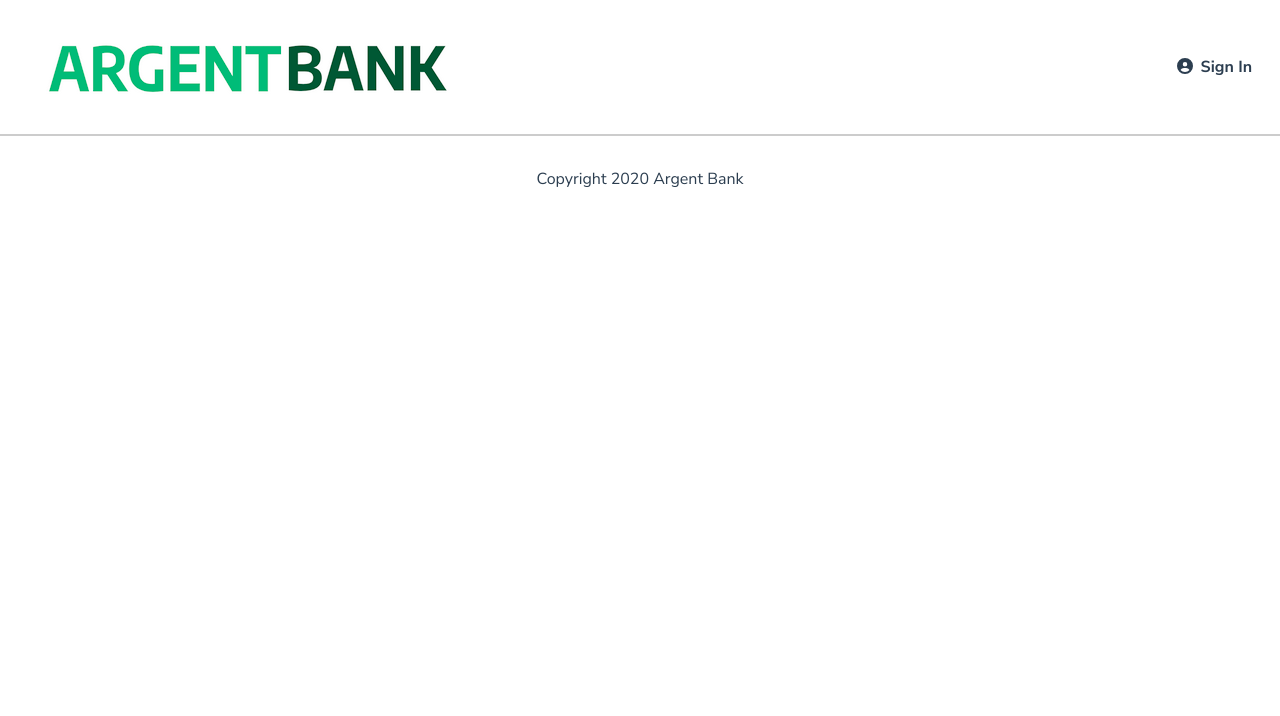
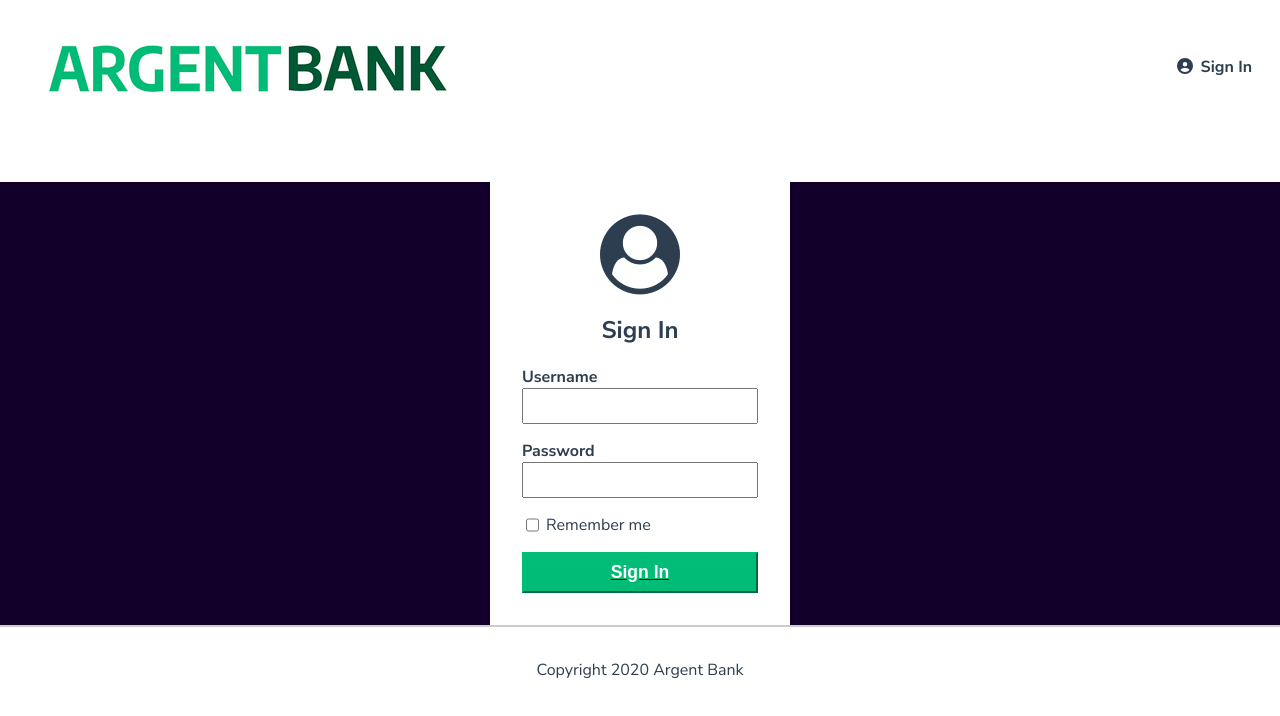
Before and after one commit to MarineHgns/hr-net, a React (Create React App) app: page /sign-in in a window 1280 px wide. Shown: the top 716 px of the page. Built offline with nearby package versions, Linux system fonts and the light colour scheme.

Commit message:
add sign in pages

```diff
--- a/src/App.jsx
+++ b/src/App.jsx
@@ -3,6 +3,7 @@ import Footer from "./components/footer";
 import Home from "./pages/home";
 import "./css/style.css"
 import Header from "./components/header";
+import SignIn from "./pages/sign-in";
 
 function App() {
   return (
@@ -11,6 +12,8 @@ function App() {
           <Routes>
             <Route exact path="/" element={<Home />}/>
             <Route path="/argent-bank-app" element={<Home />}/>
+            <Route path="/sign-in" element={<SignIn/>}/>
+
             {/* <Route path="/user/:id" element={<Dashboard />} />
             <Route path="/sport-see/user/:id" element={<Dashboard />} />
             <Route path="/*" element={<Error />}/>
--- /dev/null
+++ b/src/pages/sign-in.jsx
@@ -0,0 +1,34 @@
+import { Link } from "react-router-dom"
+
+function SignIn() {
+    return (
+        <main class="main bg-dark">
+            <section class="sign-in-content">
+                <i class="fa fa-user-circle sign-in-icon"></i>
+                <h1>Sign In</h1>
+
+            <form>
+                <div class="input-wrapper">
+                    <label for="username">Username</label>
+                    <input type="text" id="username" />
+                </div>
+                <div class="input-wrapper">
+                    <label for="password">Password</label>
+                    <input type="password" id="password" />
+                </div>
+                <div class="input-remember">
+                    <input type="checkbox" id="remember-me"/>
+                    <label for="remember-me">Remember me</label>
+                </div>
+
+                <Link to="/user">
+                <button class="sign-in-button">Sign In</button>
+                </Link>
+
+            </form>
+            </section>
+        </main>
+    )
+}
+
+export default SignIn
```
